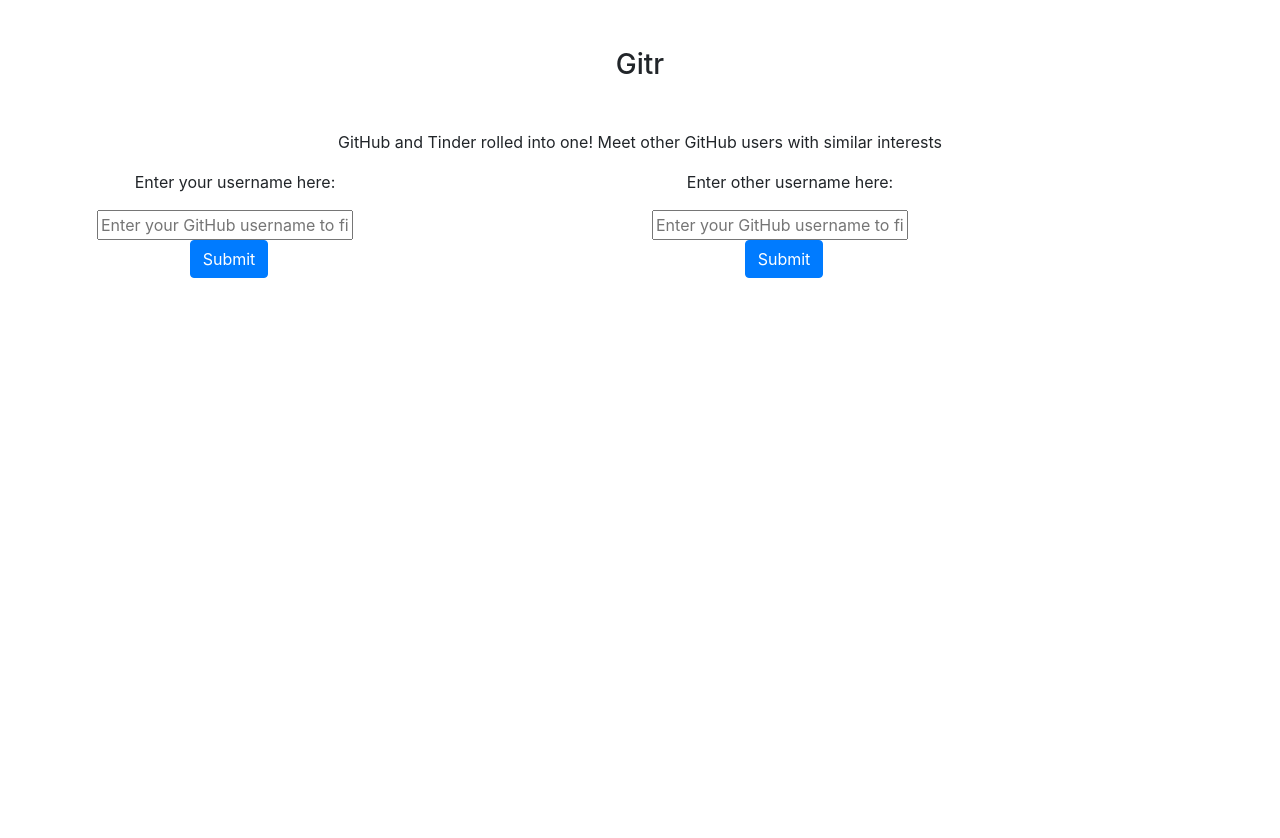
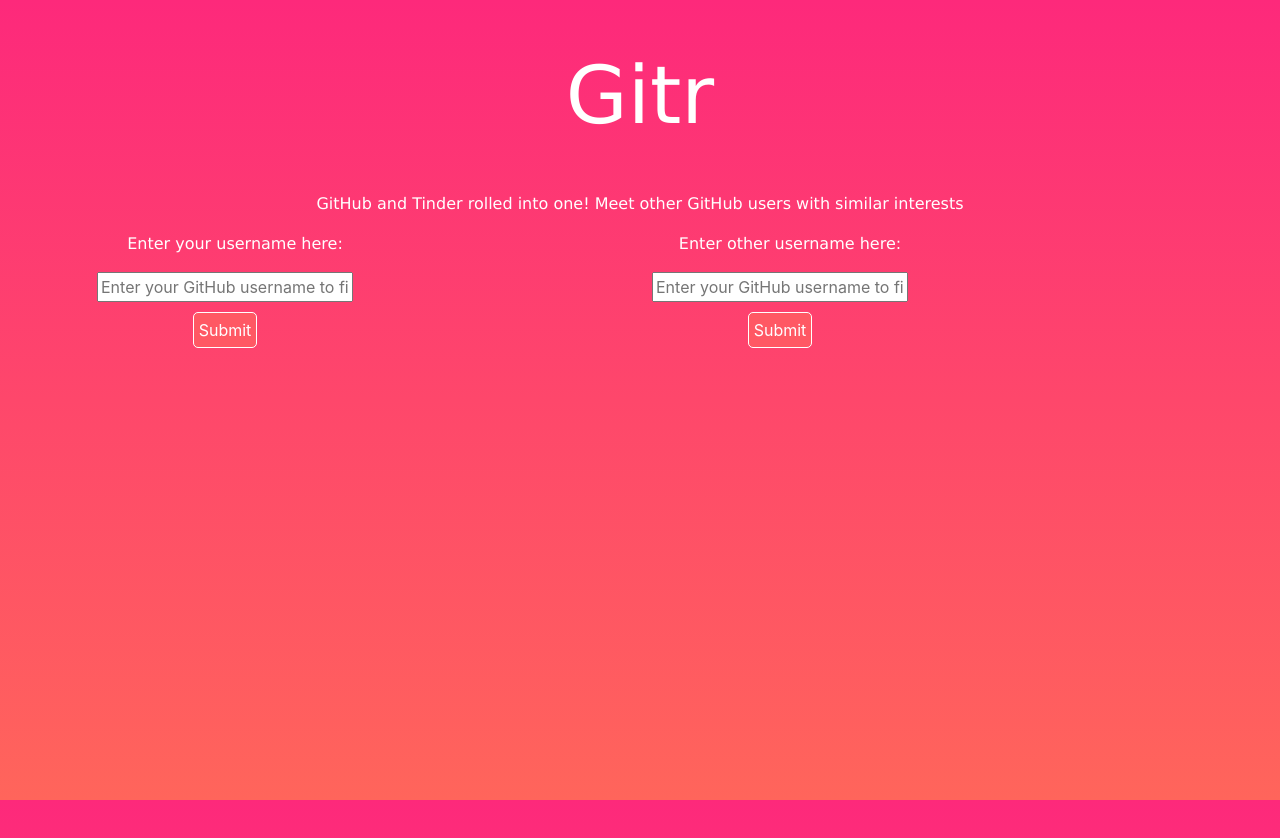
Before and after one commit to The-One-And-Only-H/gitr, a React (Create React App) app: page / in a window 1280 px wide. Shown: the top 838 px of the page. Built offline with nearby package versions, Linux system fonts and the light colour scheme.

Commit message:
Updates colour scheme

```diff
--- a/public/index.html
+++ b/public/index.html
@@ -22,7 +22,7 @@
 
     <div class="container">
       <div id="left-user" class="user-pane">
-        <div class="wrapper">
+        <div class="forms">
           <p>Enter your username here:</p>
           <form
             class="gitHubForm"
@@ -36,11 +36,7 @@
               name="username"
               placeholder="Enter your GitHub username to find your match"
             />
-            <input
-              type="submit"
-              class="btn btn-primary ml-2 mb-5"
-              value="Submit"
-            />
+            <input type="submit" class="submit" value="Submit" />
           </form>
         </div>
         <div class="userAvatar" style="width: 500px; height: 500px"></div>
@@ -54,7 +50,7 @@
       </div>
 
       <div id="right-user" class="user-pane">
-        <div class="wrapper">
+        <div class="forms">
           <p>Enter other username here:</p>
           <form
             class="gitHubForm"
@@ -68,11 +64,7 @@
               name="username"
               placeholder="Enter your GitHub username to find your match"
             />
-            <input
-              type="submit"
-              class="btn btn-primary ml-2 mb-5"
-              value="Submit"
-            />
+            <input type="submit" class="submit" value="Submit" />
           </form>
         </div>
         <div class="userAvatar" style="width: 500px; height: 500px"></div>
--- a/public/styles.css
+++ b/public/styles.css
@@ -1,12 +1,36 @@
+body {
+  background: linear-gradient(#FD297B, #FF655B) fixed;
+}
+
+h3 {
+  font-size: 80px;
+}
+
+h3, p {
+  font-family: Verdana, Geneva, sans-serif;
+  color: white;
+}
+
 .container {
   display: flex;
 }
 
 .user-pane {
   flex: 50%;
+  width: 50%;
+  text-align: center;
 }
 
-.wrapper {
+.forms {
   text-align: center;
   width: 300px;
 }
+
+.submit {
+  background-color: #FF5864;
+  color: white;
+  border: 1px solid white;
+  margin: 10px;
+  padding: 5px;
+  border-radius: 5px;
+}
```
